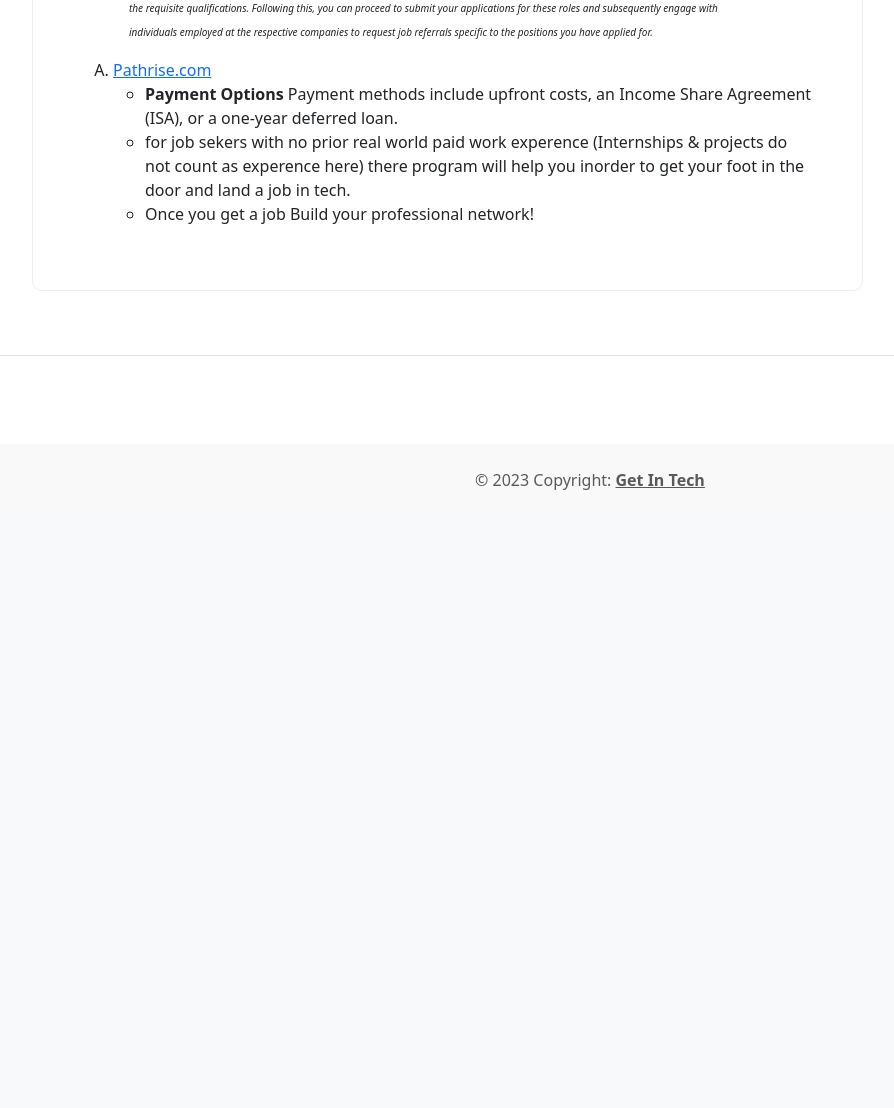
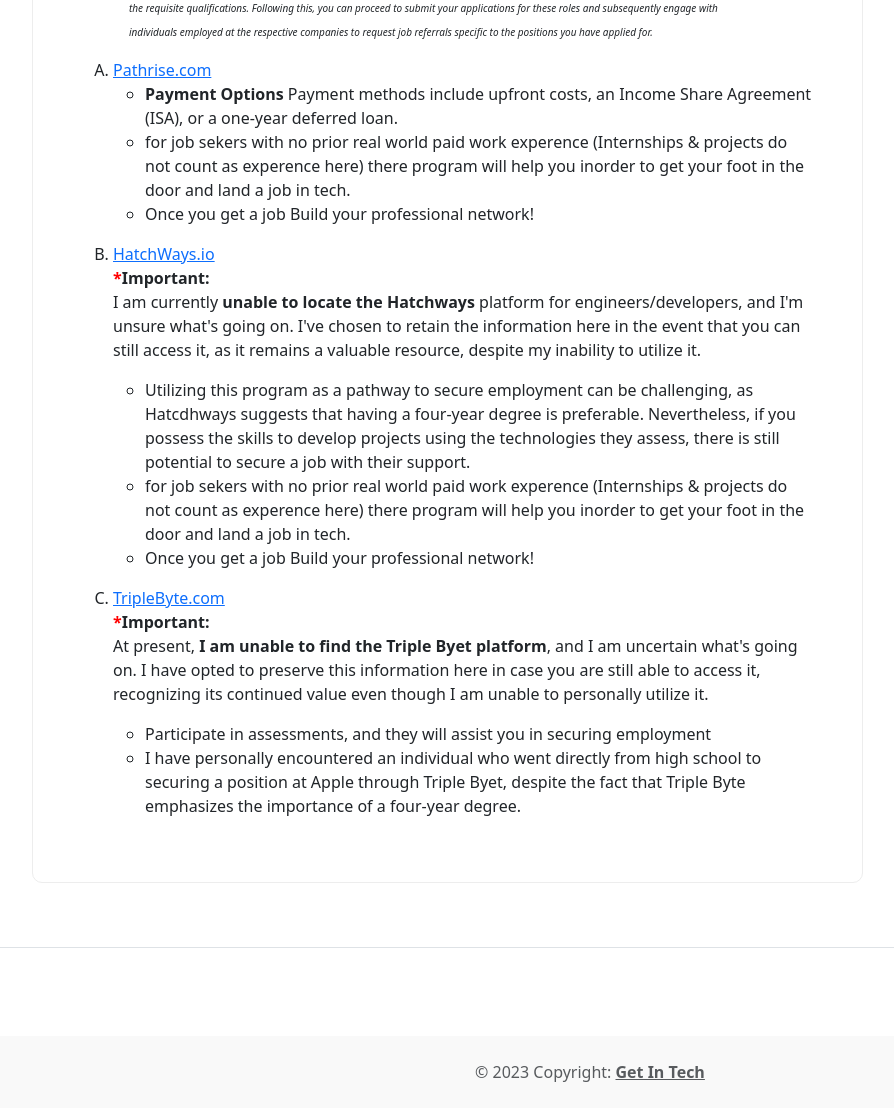
Before and after one commit to LWRGitHub/getInTech, a Flask app: page / in a window 1280 px wide. Shown: the part 4560-5668 px from the top of the page, without its empty margins (50-944 px from the left). Before the commit the page ends 5050 px from the top, so only its background shows below. Run offline with Flask 3, Linux system fonts and the light colour scheme.

Commit message:
Display HatchWays + TripleByte info

```diff
--- a/templates/home.html
+++ b/templates/home.html
@@ -292,22 +292,32 @@
                                     </ul>
                                 </li>
                                 <!-- Can't find Hatchways I know it exists, not sure what's going on. -->
-                                <!-- <li>
+                                <li class="pt-3">
                                     <a href="https://app.hatchways.io/">HatchWays.io</a></span>
+                                    <br>
+                                    <b><span style="color: red;">*</span>Important: </b>
+                                    <br>
+                                    <p>I am currently <b>unable to locate the Hatchways</b> platform for engineers/developers, and I'm unsure what's going on. I've chosen to retain the information here in the event that you can still access it, as it remains a valuable resource, despite my inability to utilize it.</p>
+
                                     <ul>
                                         <li>Utilizing this program as a pathway to secure employment can be challenging, as Hatcdhways suggests that having a four-year degree is preferable. Nevertheless, if you possess the skills to develop projects using the technologies they assess, there is still potential to secure a job with their support.</li>
                                         <li>for job sekers with no prior real world paid work experence (Internships & projects do not count as experence here) there program will help you inorder to get your foot in the door and land a job in tech.</li>
                                         <li>Once you get a job Build your professional network!</li>
                                     </ul>
-                                </li> -->
+                                </li>
                                 <!-- Can't find Triple Byte I know it exists, not sure what's going on. -->
-                                <!-- <li>
-                                    <a href="https://triplebyte.com">HatchWays.io</a></span>
+                                <li class="pt-3">
+                                    <a href="https://triplebyte.com">TripleByte.com</a></span>
+                                    <br>
+                                    <b><span style="color: red;">*</span>Important: </b>
+                                    <br>
+                                    <p>At present, <b>I am unable to find the Triple Byet platform</b>, and I am uncertain what's going on. I have opted to preserve this information here in case you are still able to access it, recognizing its continued value even though I am unable to personally utilize it.</p>
+
                                     <ul>
-                                        <li>...</li>
-                                        <li>...</li>
+                                        <li>Participate in assessments, and they will assist you in securing employment</li>
+                                        <li>I have personally encountered an individual who went directly from high school to securing a position at Apple through Triple Byet, despite the fact that Triple Byte emphasizes the importance of a four-year degree.</li>
                                     </ul>
-                                </li> -->
+                                </li>
                                 <!-- ***TODO: Research to better understand
                                 <li>
                                     <a href="https://www.codepath.org">CodePath.org</a>
```
